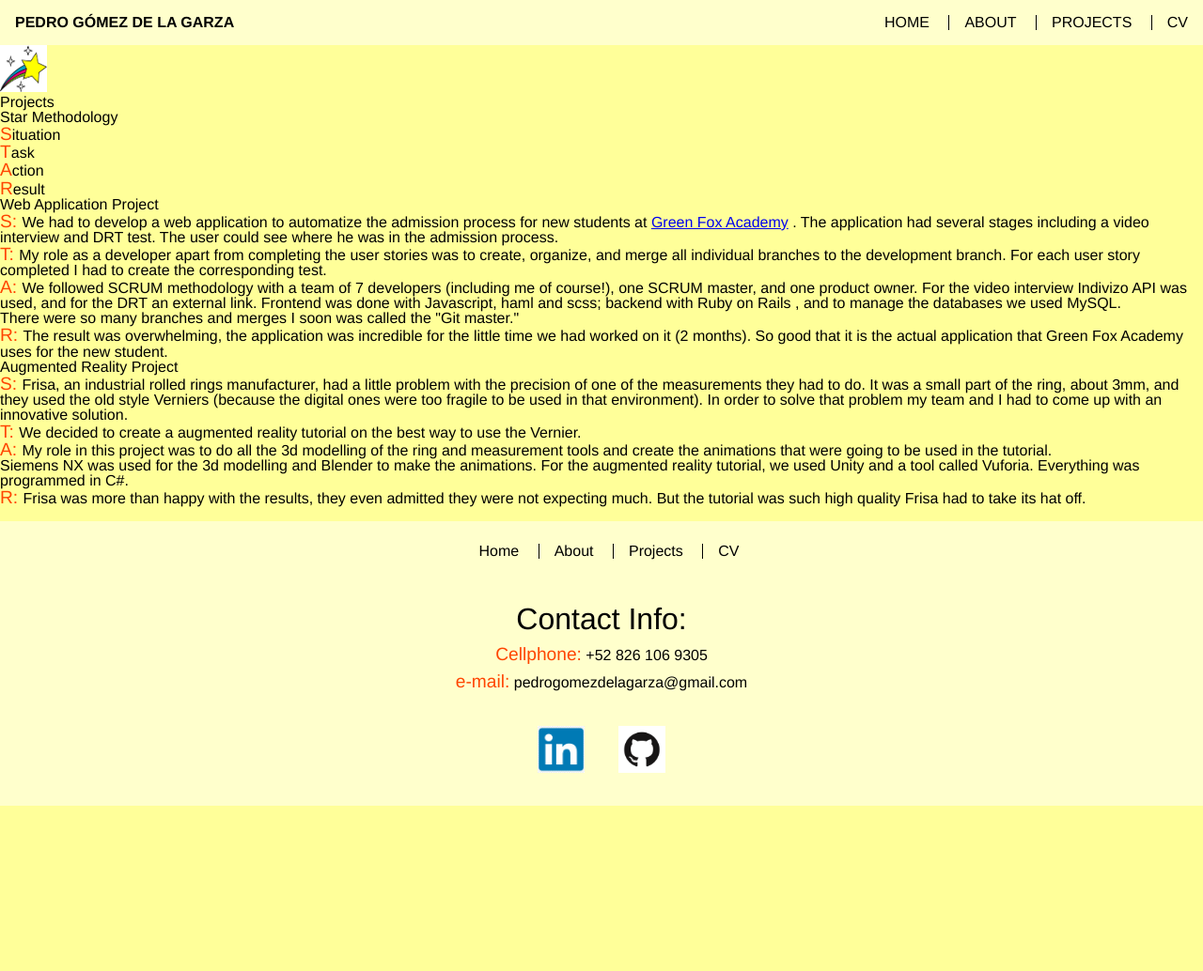
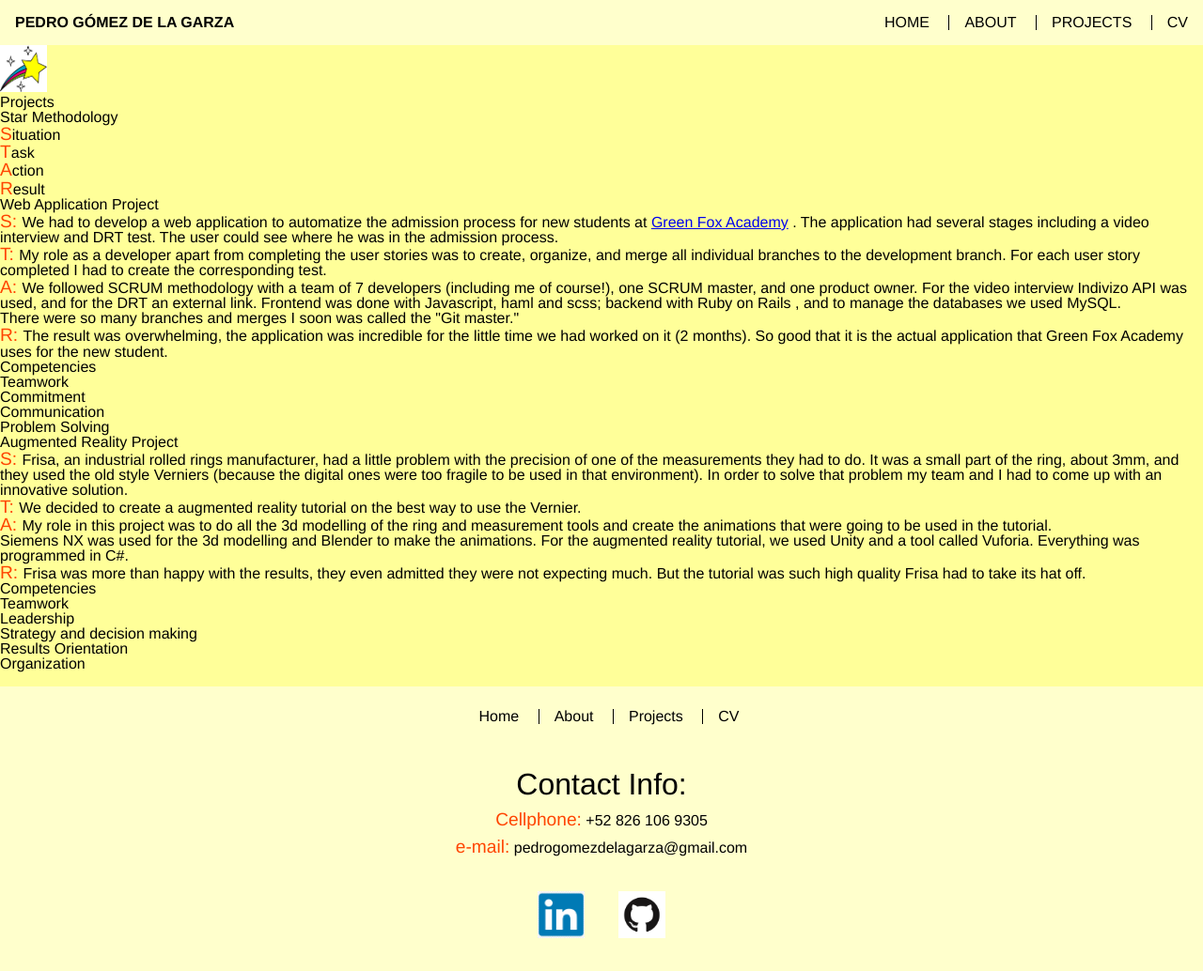
Before and after one commit to pedrog1997/pedrogomez, a Jekyll site: the page built from projects/index.html, in a window 1280 px wide. Shown: the whole page at 94% size. Built offline with Jekyll 4.4.1, drawn with Linux system fonts in a browser that asks for light colours; before the commit the page ends 900 px from its top, so only the background shows below that.

Commit message:
Add competencies

```diff
--- a/projects/index.html
+++ b/projects/index.html
@@ -43,6 +43,15 @@ layout: default
         we had worked on it (2 months). So good that it is the actual application that Green Fox Academy
         uses for the new student.
       </p>
+      <div class="competencies">
+        <h3>Competencies</h3>
+        <ul>
+          <li>Teamwork</li>
+          <li>Commitment</li>
+          <li>Communication</li>
+          <li>Problem Solving</li>
+        </ul>
+      </div>
     </div>
     <div class="project">
       <h2>Augmented Reality Project</h2>
@@ -69,6 +78,16 @@ layout: default
         <strong>R: </strong>Frisa was more than happy with the results, they even admitted they were
         not expecting much. But the tutorial was such high quality Frisa had to take its hat off.
       </p>
+      <div class="competencies">
+          <h3>Competencies</h3>
+          <ul>
+            <li>Teamwork</li>
+            <li>Leadership</li>
+            <li>Strategy and decision making</li>
+            <li>Results Orientation</li>
+            <li>Organization</li>
+          </ul>
+        </div>
     </div>
   </div>
 </div>
```
